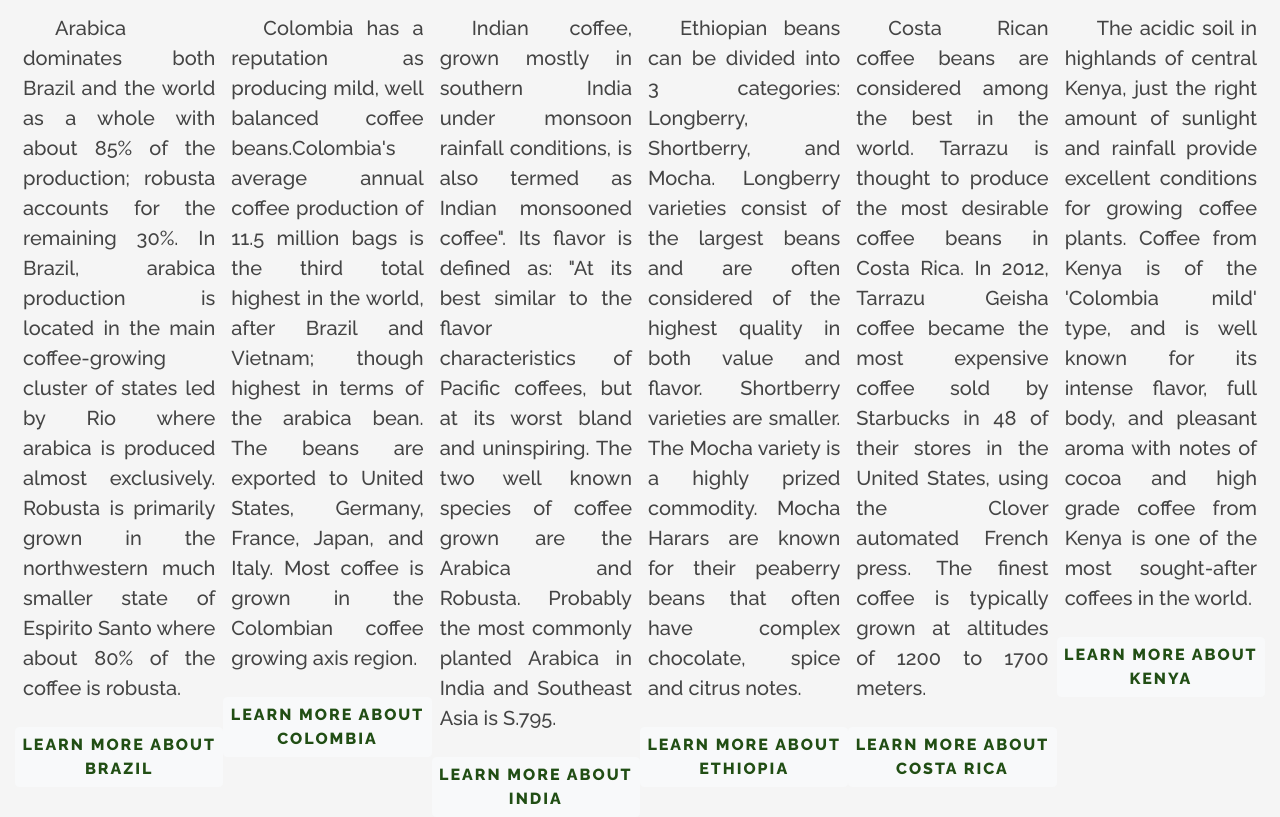
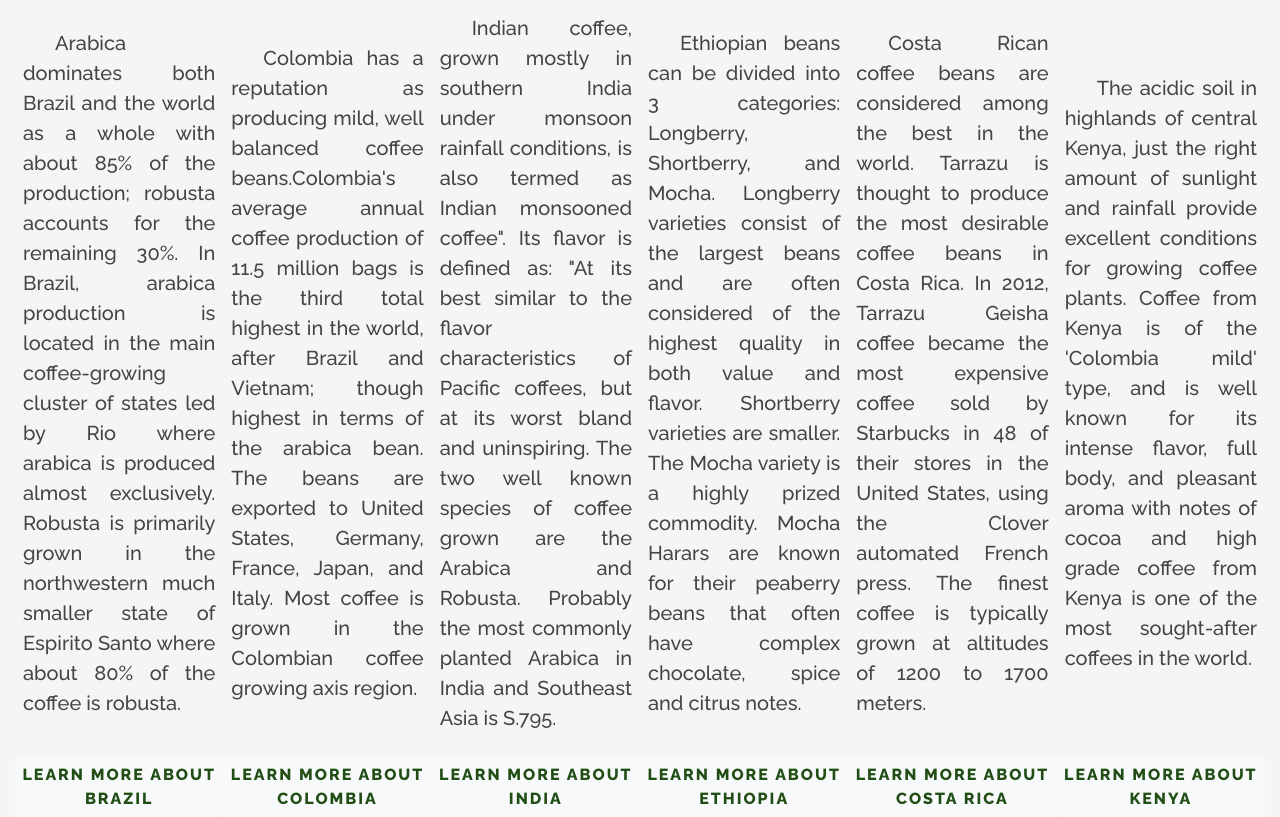
Before and after one commit to Asvarisch/coffee, a plain HTML site: page inndexBootstrap.html in a window 1280 px wide. Shown: the part 261-1078 px from the top of the page. Drawn offline with nearby package versions, Linux system fonts and the light colour scheme.

Commit message:
n Commit

```diff
--- a/inndexBootstrap.html
+++ b/inndexBootstrap.html
@@ -18,7 +18,7 @@
         <h1 class="text-center py-5">The Best Coffee Regions</h1>
     </header>
     <main class="main clearfix row no-gutters text-justify">
-        <div class="Brazil col-sm-6 col-md-4 col-xl-2">
+        <div class="Brazil col-sm-6 col-md-4 col-xl-2 d-flex flex-column justify-content-between">
             <h2 class="text-center text-capitalize">Brazil</h2>
             <p class="p-2">Arabica dominates both Brazil and the world as a whole with about 85% of the production; robusta
                 accounts
@@ -30,9 +30,9 @@
                 of
                 Espirito Santo where about 80% of the coffee is robusta.
             </p>
-            <a class="btn btn-light" href="https://en.wikipedia.org/wiki/Brazil" target="_blank">Learn More about Brazil</a>
+            <a class="btn btn-light text-center" href="https://en.wikipedia.org/wiki/Brazil" target="_blank">Learn More about Brazil</a>
         </div>
-        <div class="Colombia col-sm-6 col-md-4 col-xl-2">
+        <div class="Colombia col-sm-6 col-md-4 col-xl-2 d-flex flex-column justify-content-between">
             <h2 class="text-center text-capitalize">Colombia</h2>
             <p class="p-2">Colombia has a reputation as producing mild, well balanced coffee beans.Colombia's average annual
                 coffee
@@ -43,9 +43,9 @@
                 grown
                 in the Colombian coffee growing axis region.
             </p>
-            <a class="btn btn-light" href="https://en.wikipedia.org/wiki/Colombia" target="_blank">Learn More about Colombia</a>
+            <a class="btn btn-light text-center" href="https://en.wikipedia.org/wiki/Colombia" target="_blank">Learn More about Colombia</a>
         </div>
-        <div class="India col-sm-6 col-md-4 col-xl-2">
+        <div class="India col-sm-6 col-md-4 col-xl-2 d-flex flex-column justify-content-between">
             <h2 class="text-center text-capitalize">India</h2>
             <p class="p-2">Indian coffee, grown mostly in southern India under monsoon rainfall conditions, is also termed
                 as
@@ -59,9 +59,9 @@
                 is
                 S.795.
             </p>
-            <a class="btn btn-light" href="https://en.wikipedia.org/wiki/India" target="_blank">Learn More about India</a>
+            <a class="btn btn-light text-center" href="https://en.wikipedia.org/wiki/India" target="_blank">Learn More about India</a>
         </div>
-        <div class="Ethiopian col-sm-6 col-md-4 col-xl-2">
+        <div class="Ethiopian col-sm-6 col-md-4 col-xl-2 d-flex flex-column justify-content-between">
             <h2 class="text-center text-capitalize">Ethiopia</h2>
             <p class="p-2">Ethiopian beans can be divided into 3 categories: Longberry, Shortberry, and Mocha. Longberry
                 varieties
@@ -72,9 +72,9 @@
                 known
                 for their peaberry beans that often have complex chocolate, spice and citrus notes.
             </p>
-            <a class="btn btn-light" href="https://en.wikipedia.org/wiki/Ethiopia" target="_blank">Learn More about Ethiopia</a>
+            <a class="btn btn-light text-center" href="https://en.wikipedia.org/wiki/Ethiopia" target="_blank">Learn More about Ethiopia</a>
         </div>
-        <div class="CostaRica col-sm-6 col-md-4 col-xl-2">
+        <div class="CostaRica col-sm-6 col-md-4 col-xl-2 d-flex flex-column justify-content-between">
             <h2 class="text-center text-capitalize">Costa Rica</h2>
             <p class="p-2">Costa Rican coffee beans are considered among the best in the world. Tarrazu is thought to
                 produce
@@ -85,9 +85,9 @@
                 French
                 press. The finest coffee is typically grown at altitudes of 1200 to 1700 meters.
             </p>
-            <a class="btn btn-light" href="https://en.wikipedia.org/wiki/Costa_Rica" target="_blank">Learn More about Costa Rica</a>
+            <a class="btn btn-light text-center" href="https://en.wikipedia.org/wiki/Costa_Rica" target="_blank">Learn More about Costa Rica</a>
         </div>
-        <div class="Kenya col-sm-6 col-md-4 col-xl-2 ">
+        <div class="Kenya col-sm-6 col-md-4 col-xl-2 d-flex flex-column justify-content-between">
             <h2 class="text-center text-capitalize">Kenya</h2>
             <p class="p-2">The acidic soil in highlands of central Kenya, just the right amount of sunlight and rainfall
                 provide
@@ -98,7 +98,7 @@
                 grade
                 coffee from Kenya is one of the most sought-after coffees in the world.
             </p>
-            <a class="btn btn-light" href="https://en.wikipedia.org/wiki/Kenya" target="_blank">Learn More about Kenya</a>
+            <a class="btn btn-light text-center" href="https://en.wikipedia.org/wiki/Kenya" target="_blank">Learn More about Kenya</a>
         </div>
     </main>
 </body>
```
